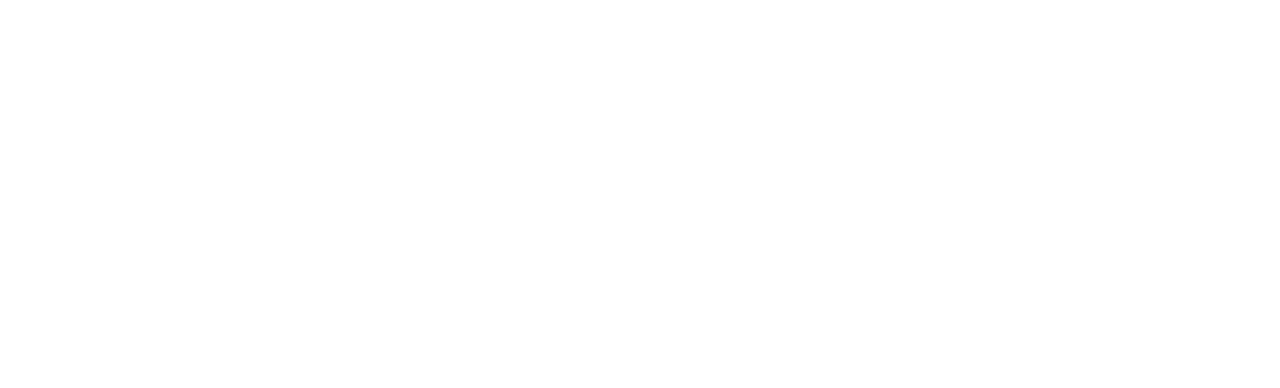
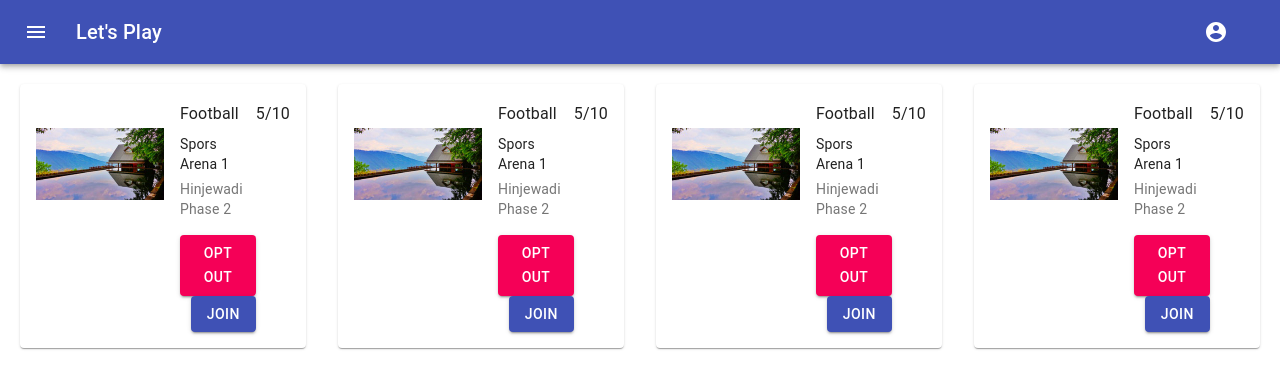
Before and after one commit to nandha2447/Lets-play, a React (Create React App) app: page /home in a window 1280 px wide. Shown: the top 388 px of the page. Built offline with nearby package versions, Linux system fonts and the light colour scheme.

Commit message:
added room cards

```diff
--- a/package.json
+++ b/package.json
@@ -4,6 +4,7 @@
   "private": true,
   "dependencies": {
     "@material-ui/core": "^4.0.1",
+    "@material-ui/icons": "^4.0.1",
     "axios": "^0.19.0",
     "lodash": "^4.17.11",
     "react": "^16.8.6",
@@ -38,6 +39,7 @@
     ]
   },
   "devDependencies": {
+    "eslint": "^5.16.0",
     "prettier": "^1.17.1"
   }
 }
--- a/src/App.js
+++ b/src/App.js
@@ -5,6 +5,7 @@
 import Login from './containers/Login';
 import Registration from './containers/Registration';
 import Interests from './containers/Interests';
+import Home from './containers/Home';
 
 class App extends React.Component {
   render(){
@@ -14,6 +15,7 @@
         <Route exact={true} path="/" component={Login} />
         <Route exact={true} path="/register" component={Registration} />
         <Route exact={true} path="/interests" component={Interests} />
+        <Route exact={true} path="/home" component={Home} />
       </Switch>
     </BrowserRouter>
     )
--- /dev/null
+++ b/src/components/RoomCard/index.js
@@ -0,0 +1,76 @@
+import React from 'react';
+import { withStyles } from '@material-ui/core/styles';
+import Grid from '@material-ui/core/Grid';
+import Paper from '@material-ui/core/Paper';
+import Button from '@material-ui/core/Button';
+import Typography from '@material-ui/core/Typography';
+import ButtonBase from '@material-ui/core/ButtonBase';
+import sport from './../../assets/sport.jpg'
+
+const styles = theme => ({
+  root: {
+    flexGrow: 1,
+  },
+  paper: {
+    padding: theme.spacing(2),
+    margin: 'auto',
+    maxWidth: 500,
+  },
+  image: {
+    width: 128,
+    height: 128,
+  },
+  img: {
+    margin: 'auto',
+    display: 'block',
+    maxWidth: '100%',
+    maxHeight: '100%',
+  },
+});
+
+class RoomCard extends React.Component {
+    render() {
+  const { classes, room } = this.props;
+  return (
+    <div className={classes.root}>
+      <Paper className={classes.paper}>
+        <Grid container spacing={2}>
+          <Grid item>
+            <ButtonBase className={classes.image}>
+              <img className={classes.img} alt="complex" src={sport} />
+            </ButtonBase>
+          </Grid>
+          <Grid item xs={12} sm container>
+            <Grid item xs container direction="column" spacing={2}>
+              <Grid item xs>
+                <Typography gutterBottom variant="subtitle1">
+                  {room.game}
+                </Typography>
+                <Typography variant="body2" gutterBottom>
+                  {room.ground}
+                </Typography>
+                <Typography variant="body2" color="textSecondary">
+                  {room.location}
+                </Typography>
+              </Grid>
+              <Grid item container justify='flex-end'>
+                <Button variant="contained" color="secondary">
+                  Opt out
+                </Button>
+                <Button variant="contained" color="primary" style={{marginLeft: '10px'}}>
+                  Join
+                </Button>
+              </Grid>
+            </Grid>
+            <Grid item>
+              <Typography variant="subtitle1">{room.joined}/{room.capacity}</Typography>
+            </Grid>
+          </Grid>
+        </Grid>
+      </Paper>
+    </div>
+  );
+}
+}
+
+export default withStyles(styles)(RoomCard);
--- a/src/containers/Home/index.js
+++ b/src/containers/Home/index.js
@@ -1,9 +1,89 @@
 import React from 'react'
+import { AppBar, createStyles, withStyles, Grid } from '@material-ui/core';
+import Toolbar from '@material-ui/core/Toolbar';
+import Typography from '@material-ui/core/Typography';
+import IconButton from '@material-ui/core/IconButton';
+import { Menu, AccountCircle } from '@material-ui/icons';
+import RoomCard from './../../components/RoomCard'
 
-class Registration extends React.Component {
+const styles = (theme) =>
+    createStyles({
+        root: {
+            flexGrow: 1,
+        },
+        menuButton: {
+            marginRight: theme.spacing(2),
+        },
+        title: {
+            flexGrow: 1,
+        },
+        cardContainer: {
+            padding: 20,
+        }
+    });
+
+class Home extends React.Component {
     render() {
-        return <h1>Registration</h1>;
+        const { classes } = this.props;
+        const roomList = [
+            {
+                game: 'Football',
+                ground: 'Spors Arena 1',
+                location: 'Hinjewadi Phase 2',
+                capacity: 10,
+                joined: 5,
+            },
+            {
+                game: 'Football',
+                ground: 'Spors Arena 1',
+                location: 'Hinjewadi Phase 2',
+                capacity: 10,
+                joined: 5,
+            },
+            {
+                game: 'Football',
+                ground: 'Spors Arena 1',
+                location: 'Hinjewadi Phase 2',
+                capacity: 10,
+                joined: 5,
+            },
+            {
+                game: 'Football',
+                ground: 'Spors Arena 1',
+                location: 'Hinjewadi Phase 2',
+                capacity: 10,
+                joined: 5,
+            },
+        ];
+        return (<div className={classes.root}>
+            <AppBar position="static">
+                <Toolbar>
+                    <IconButton edge="start" className={classes.menuButton} color="inherit" aria-label="Menu">
+                        <Menu />
+                    </IconButton>
+                    <Typography variant="h6" className={classes.title}>
+                        Let's Play
+            </Typography>
+                    <IconButton edge="start" className={classes.menuButton} color="inherit" aria-label="User">
+                        <AccountCircle />
+                    </IconButton>
+                </Toolbar>
+            </AppBar>
+
+            <div className={classes.cardContainer}>
+                <Grid container spacing={4}>
+                    {roomList.map(room => (
+
+                        <Grid item xs={3}>
+                            <RoomCard room={room} />
+                        </Grid>
+                    ))}
+
+                </Grid>
+            </div>
+
+        </div>);
     }
 }
 
-export default Registration;
+export default withStyles(styles)(Home);
```
Also changed, not shown: src/assets/sport.jpg (added).
